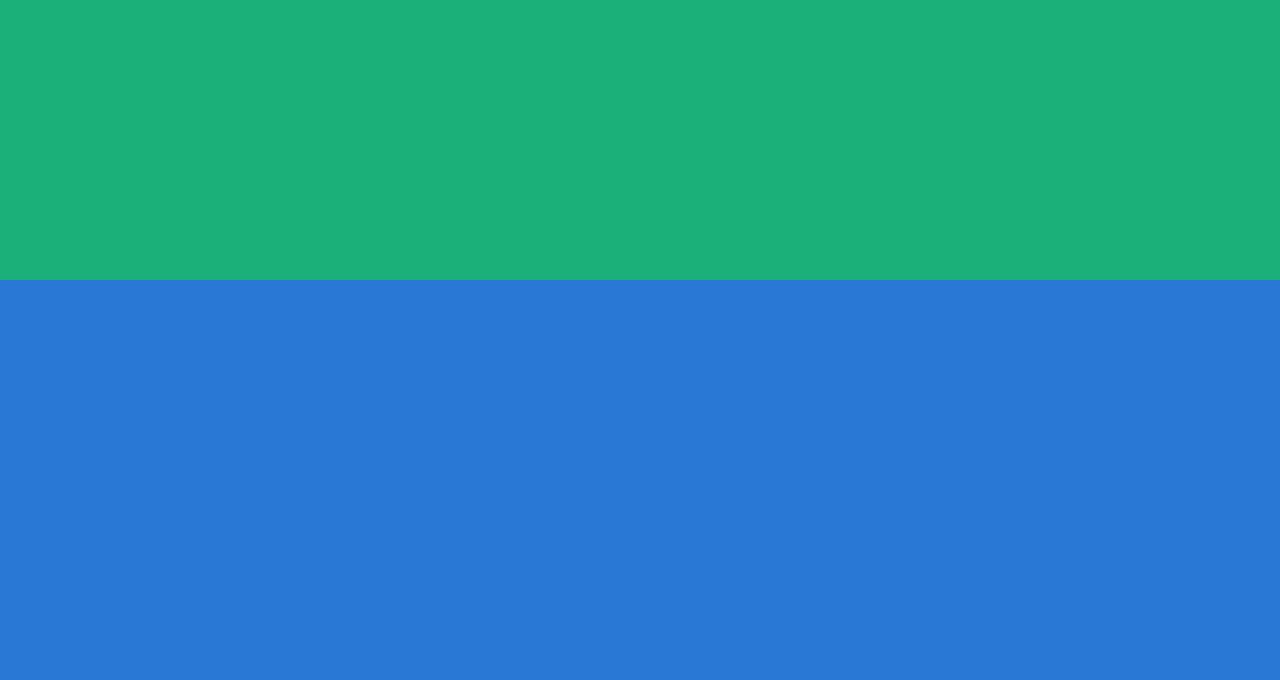
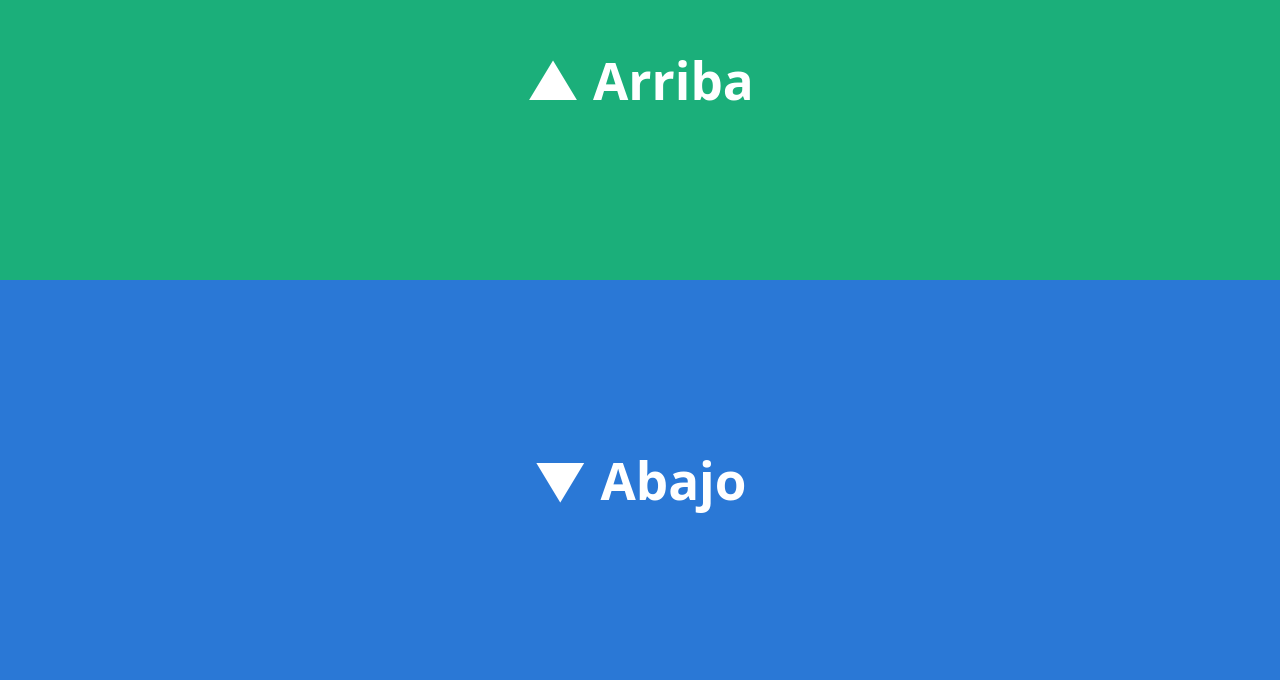
Before and after one commit to jmclavero/Visualizacion_de_Informacion, a plain HTML site: page E2/v1/buttons.html in a window 1280 px wide. Shown: the part 120-800 px from the top of the page. Drawn offline with Linux system fonts and the light colour scheme.

Commit message:
botones con texto y flechas de direccion

```diff
--- a/E2/v1/buttons.html
+++ b/E2/v1/buttons.html
@@ -29,9 +29,17 @@
     button {
       flex: 1 1 50%;
       width: 100%;
+      display: flex;
+      align-items: center;
+      justify-content: center;
+      gap: 0.35em;
       border: 0;
       border-radius: 0;
       padding: 0;
+      color: #fff;
+      font: inherit;
+      font-size: clamp(1.6rem, 6vw, 3.2rem);
+      font-weight: 700;
       cursor: pointer;
       touch-action: manipulation;
       -webkit-tap-highlight-color: transparent;
@@ -44,8 +52,8 @@
 </head>
 <body>
   <div class="botones">
-    <button id="arriba" type="button" aria-label="Arriba"></button>
-    <button id="abajo" type="button" aria-label="Abajo"></button>
+    <button id="arriba" type="button">▲ Arriba</button>
+    <button id="abajo" type="button">▼ Abajo</button>
   </div>
   <p id="estado" hidden></p>
 
```
